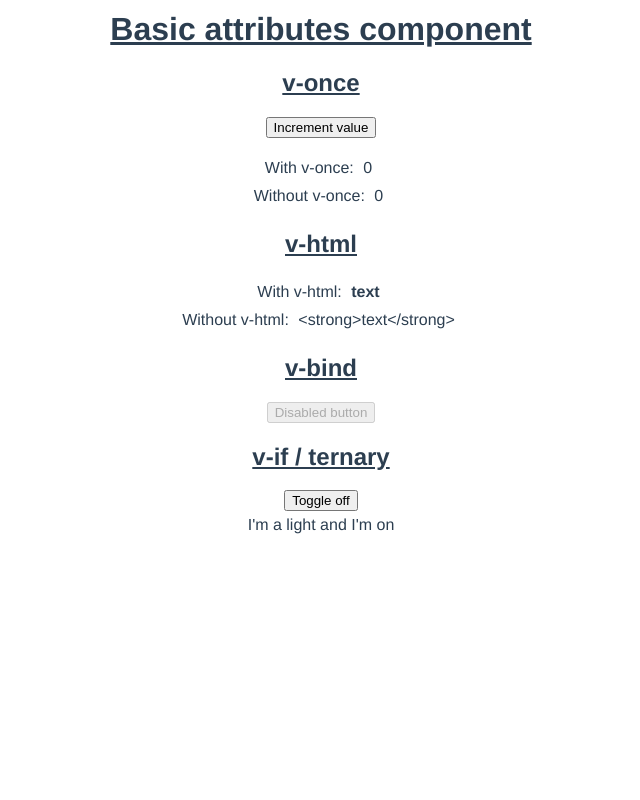
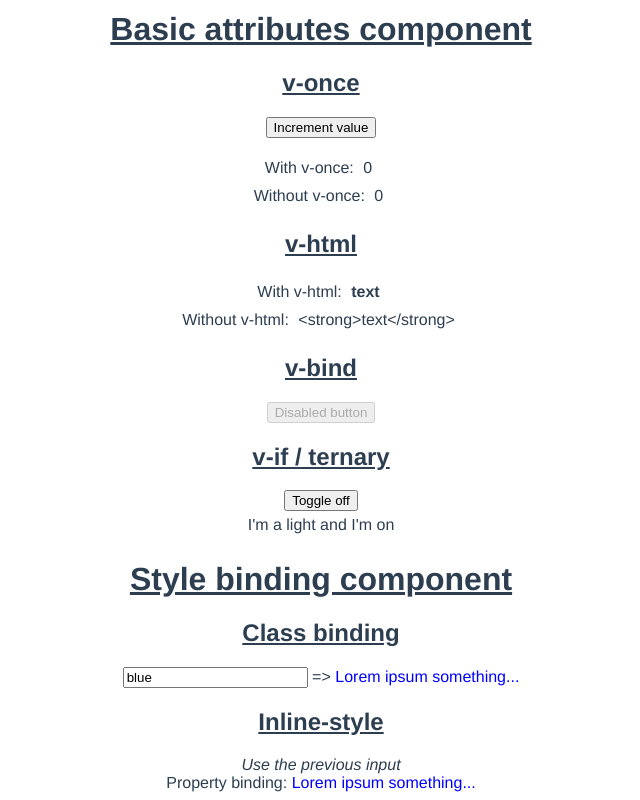
Before and after one commit to ChriisX/vue-training, a Vue app: page / in a window 1280 px wide. Shown: the part 453-1253 px from the top of the page, without its empty margins (319-959 px from the left). Before the commit the page ends 1000 px from the top, so only its background shows below. Built offline with nearby package versions, Linux system fonts and the light colour scheme; the HTML template or start-up script is replaced by a standard one.

Commit message:
:sparkles: Added style binding component

```diff
--- a/src/App.vue
+++ b/src/App.vue
@@ -4,6 +4,7 @@
     <IterationComponent />
     <InputComponent />
     <BasicAttributesComponent />
+    <StyleBindingComponent />
   </div>
 </template>
 
@@ -12,6 +13,7 @@ import BasicComponent from './components/BasicComponent.vue';
 import IterationComponent from './components/IterationComponent.vue';
 import InputComponent from './components/InputComponent.vue';
 import BasicAttributesComponent from './components/BasicAttributesComponent.vue';
+import StyleBindingComponent from './components/StyleBindingComponent.vue';
 
 export default {
   name: 'app',
@@ -19,7 +21,8 @@ export default {
     BasicComponent,
     IterationComponent,
     InputComponent,
-    BasicAttributesComponent
+    BasicAttributesComponent,
+    StyleBindingComponent
   }
 }
 </script>
--- /dev/null
+++ b/src/components/StyleBindingComponent.vue
@@ -0,0 +1,34 @@
+<template>
+  <div>
+    <h1>Style binding component</h1>
+    <h2>Class binding</h2>
+    <input v-model="active" placeholder="color">
+    => <span :class="active">Lorem ipsum something...</span>
+    <h2>Inline-style</h2>
+    <i>Use the previous input</i><br />
+    Property binding: <span v-bind:style="{ color: active }">Lorem ipsum something...</span>
+  </div>
+</template>
+
+<script>
+export default {
+  name: "StyleBindingComponent",
+  data() {
+    return {
+      active: "blue"
+    };
+  }
+};
+</script>
+
+<style scoped>
+    .red {
+        color: red;
+    }
+    .green {
+        color: green;
+    }
+    .blue {
+        color: blue;
+    }
+</style>
```
